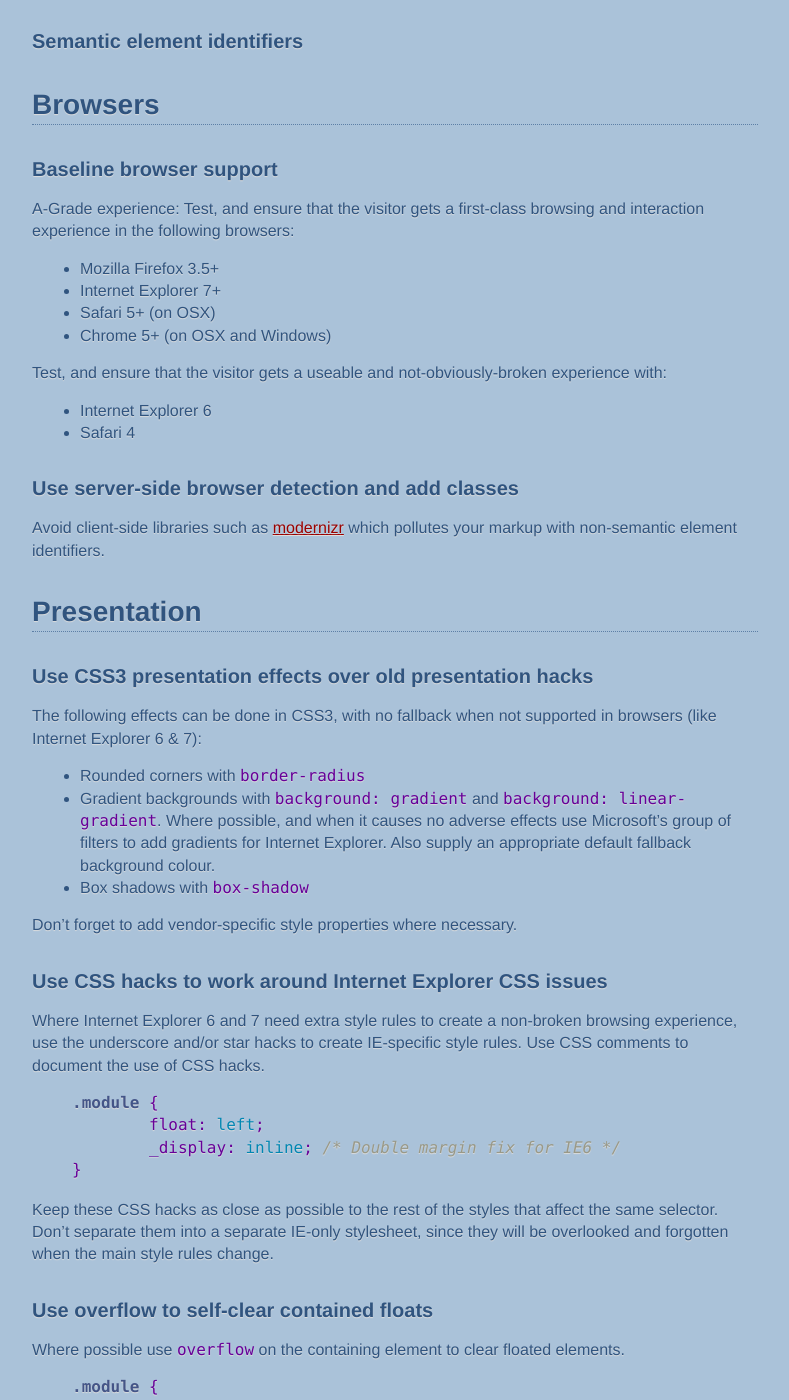
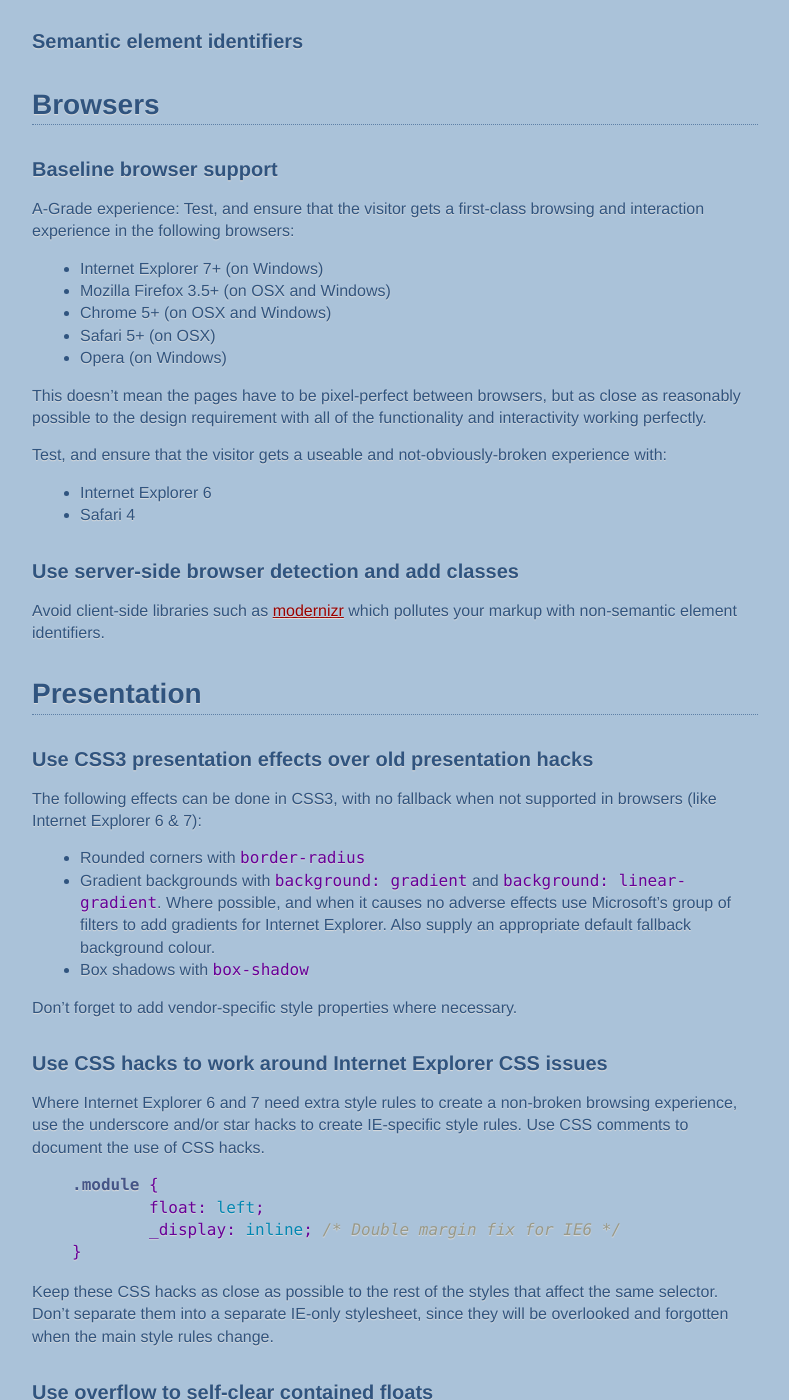
Before and after one commit to nefarioustim/front-end-development-best-practice, a Jekyll site: the page built from index.md, in a window 1280 px wide and 1400 px high, scrolled down 607 px. Shown: the whole window, without its empty margins (119-908 px from the left). Built offline with Jekyll 4.4.1, drawn with Linux system fonts in a browser that asks for light colours; Markdown is read by kramdown in place of the engine named in the settings; some of the changed text lies outside the part shown.

Commit message:
Baseline browsers: added more wording, reordered browsers, and added in Opera for Windows.

```diff
--- a/index.md
+++ b/index.md
@@ -38,15 +38,20 @@ In the brave new world of [HTML as a living standard](http://whatwg.org/html), t
 
 A-Grade experience: Test, and ensure that the visitor gets a first-class browsing and interaction experience in the following browsers:
 
-* Mozilla Firefox 3.5+
-* Internet Explorer 7+
+* Internet Explorer 7+ (on Windows)
+* Mozilla Firefox 3.5+ (on OSX and Windows)
+* Chrome 5+ (on OSX and Windows)
 * Safari 5+ (on OSX)
-* Chrome 5+ (on OSX and Windows)
+* Opera (on Windows)
+
+This doesn't mean the pages have to be pixel-perfect between browsers, but as close as reasonably possible to the design requirement with all of the functionality and interactivity working perfectly.
 
 Test, and ensure that the visitor gets a useable and not-obviously-broken experience with:
 
 * Internet Explorer 6
 * Safari 4
+
+
 
 ### Use server-side browser detection and add classes
 
```
Also changed, not shown: other parts of index.md (+1 -1 lines).
